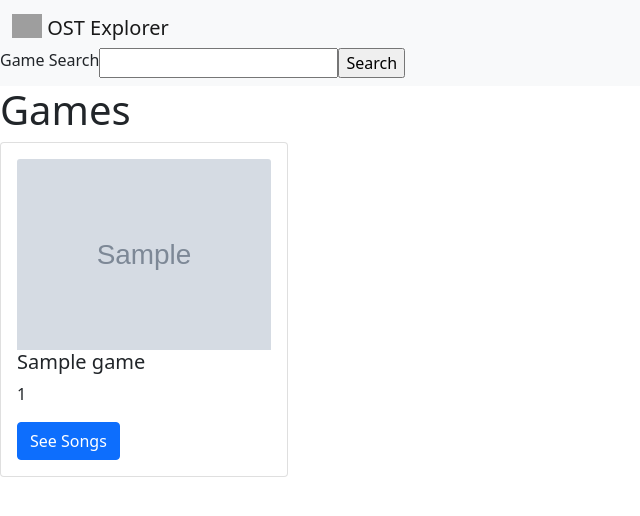
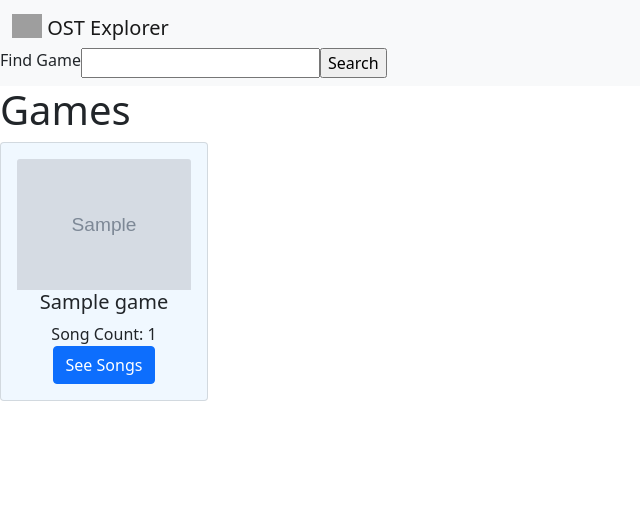
Before and after one commit to FinnWright/ostexp2, a Django app: page / in a window 1280 px wide. Shown: the top 516 px of the page, without its empty margins (0-640 px from the left). Run offline with Django 4.2, Linux system fonts and the light colour scheme; tables that the repository leaves empty hold one stand-in row (values such as "Sample post"); grey boxes marked "Sample" are stand-in pictures; grey boxes are pictures that could not be loaded.

Commit message:
Added Style

```diff
--- a/games/models.py
+++ b/games/models.py
@@ -6,6 +6,7 @@ class Game(models.Model):
     name = models.CharField(max_length=255)
     song_count = models.IntegerField()
     description = models.CharField(max_length=2083)
+    color = models.CharField(max_length=10)
 
     def __str__(self) -> str:
         return self.name
--- a/games/templates/base.html
+++ b/games/templates/base.html
@@ -21,7 +21,7 @@
     </div>
     <form class="d-flex">
         <form action="/gameSearch">
-          <label for="gameSearch">Game Search</label>
+          <label for="gameSearch">Find Game</label>
           <input type="search" name="q" id="gameSearch">
           <input type="submit" value="Search">
         </form>
--- a/games/templates/index.html
+++ b/games/templates/index.html
@@ -13,12 +13,12 @@
     <div class="row">
         {% for game in games %}
             <div class="col">
-            <div class="card" style="width: 18rem;">
+            <div class="card" style="width: 13rem; background-color:aliceblue;">
                 <div class="card-body">
                     <img src="{{ game.img }}" class="card-img-top" alt="Picture of game">
-                    <h5 class="card-title">{{ game.name }}</h5>
-                    <p class="card-text">{{ game.song_count }}</p>
-                    <a href="/{{ game.name }}" class="btn btn-primary">See Songs</a>
+                    <center><h5 class="card-title">{{ game.name }}</h5></center>
+                    <center><p class="card-text">Song Count: {{ game.song_count }}</p></center>
+                    <center><a href="/{{ game.name }}" class="btn btn-primary">See Songs</a></center>
                 </div>
             </div>
             </div>
--- a/games/urls.py
+++ b/games/urls.py
@@ -3,6 +3,5 @@ from . import views
 
 urlpatterns = [
     path('', views.AllGames),
-    re_path(r'?q<str:game_name>/', views.GameHTML),
     path('<str:game_name>/', views.GameHTML)
 ]
```
Also changed, not shown: games/migrations/0004_game_color.py (added).
